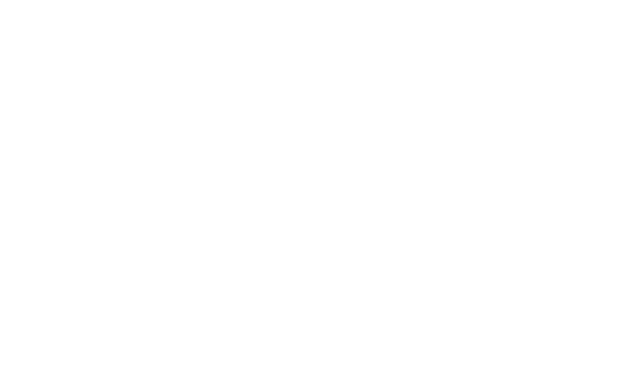
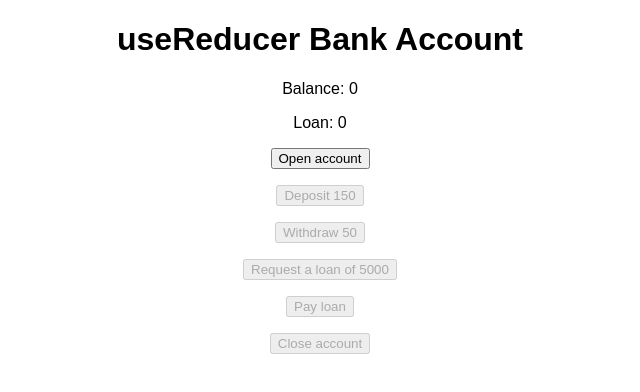
Before and after one commit to Zem860/JonasSchmedtmannReact, a React (Vite) app: page / in a window 1280 px wide. Shown: the top 392 px of the page, without its empty margins (320-960 px from the left). Built offline with nearby package versions, Linux system fonts and the light colour scheme.

Commit message:
complete

```diff
--- a/src/App.jsx
+++ b/src/App.jsx
@@ -1,12 +1,161 @@
-function App() {
+import { useEffect, useReducer } from 'react';
+import './styles.css';
+
+/*
+INSTRUCTIONS / CONSIDERATIONS:
+
+1. Let's implement a simple bank account! It's similar to the example that I used as an analogy to explain how useReducer works, but it's simplified (we're not using account numbers here)
+
+2. Use a reducer to model the following state transitions: openAccount, deposit, withdraw, requestLoan, payLoan, closeAccount. Use the `initialState` below to get started.
+
+3. All operations (expect for opening account) can only be performed if isActive is true. If it's not, just return the original state object. You can check this right at the beginning of the reducer
+
+4. When the account is opened, isActive is set to true. There is also a minimum deposit amount of 500 to open an account (which means that the balance will start at 500)
+
+5. Customer can only request a loan if there is no loan yet. If that condition is met, the requested amount will be registered in the 'loan' state, and it will be added to the balance. If the condition is not met, just return the current state
+
+6. When the customer pays the loan, the opposite happens: the money is taken from the balance, and the 'loan' will get back to 0. This can lead to negative balances, but that's no problem, because the customer can't close their account now (see next point)
+
+7. Customer can only close an account if there is no loan, AND if the balance is zero. If this condition is not met, just return the state. If the condition is met, the account is deactivated and all money is withdrawn. The account basically gets back to the initial state
+*/
+
+const initialState = {
+  balance: 0,
+  loan: 0,
+  isActive: false,
+};
+
+const reducer = (state, action) => {
+  // if (!state.isActive && action.type!=="openAccount") return state;
+
+  switch (action.type) {
+    // case 'nothing':
+    //   console.log('You pressed the button');
+    //   showStates(state.balance, state.loan, state.isActive);
+    //   return { ...state, balance: 1000, loan: 100000, isActive: true };
+    case 'init':
+      return { ...initialState, isActive: true };
+    case 'openAccount':
+      return { ...state, balance: 500, isActive: false };
+    case 'deposit150':
+      return { ...state, balance: state.balance + action.payload };
+    case 'withdraw50':
+      if (state.balance == 0) {
+        return { ...state };
+      } else {
+        return { ...state, balance: state.balance - action.payload };
+      }
+
+    case 'requestloan':
+      if (state.loan > 0) {
+        return { ...state };
+      } else {
+        return {
+          ...state,
+          loan: state.loan + action.payload,
+          balance: state.balance + action.payload,
+        };
+      }
+    case 'payloan':
+      return {
+        ...state,
+        loan: initialState.loan,
+        balance: state.balance - state.loan,
+      };
+    case 'closeAccount':
+      if (state.balance > 0 || state.loan > 0) {
+        return { ...state };
+      } else {
+        return { ...state, isActive: true };
+      }
+    default:
+      throw new Error('Unknown');
+  }
+};
+
+// const showStates = (balance, loan, isActive) => {
+//   console.log(balance, loan, isActive);
+// };
+
+export default function App() {
+  const [{ balance, loan, isActive }, dispatch] = useReducer(
+    reducer,
+    initialState,
+  );
+  useEffect(() => {
+    dispatch({ type: 'init' });
+  }, []);
 
   return (
-    <>
-
-    </>
+    <div className="App">
+      <h1>useReducer Bank Account</h1>
+      <p>Balance: {balance}</p>
+      <p>Loan: {loan}</p>
+      {/* <button
+        onClick={() => {
+          dispatch({ type: 'nothing' });
+        }}
+      ></button> */}
+      <p>
+        <button
+          onClick={() => {
+            dispatch({ type: 'openAccount' });
+          }}
+          disabled={!isActive}
+        >
+          Open account
+        </button>
+      </p>
+      <p>
+        <button
+          onClick={() => {
+            dispatch({ type: 'deposit150', payload: 150 });
+          }}
+          disabled={isActive}
+        >
+          Deposit 150
+        </button>
+      </p>
+      <p>
+        <button
+          onClick={() => {
+            dispatch({ type: 'withdraw50', payload: 50 });
+          }}
+          disabled={isActive}
+        >
+          Withdraw 50
+        </button>
+      </p>
+      <p>
+        <button
+          onClick={() => {
+            dispatch({ type: 'requestloan', payload: 5000 });
+          }}
+          disabled={isActive}
+        >
+          Request a loan of 5000
+        </button>
+      </p>
+      <p>
+        <button
+          onClick={() => {
+            dispatch({ type: 'payloan' });
+          }}
+          disabled={isActive}
+        >
+          Pay loan
+        </button>
+      </p>
+      <p>
+        <button
+          onClick={() => {
+            dispatch({ type: 'closeAccount' });
+          }}
+          disabled={isActive}
+        >
+          Close account
+        </button>
+      </p>
+    </div>
   );
 }
-
-
-
-export default App;
--- /dev/null
+++ b/src/styles.css
@@ -0,0 +1,4 @@
+.App {
+    font-family: sans-serif;
+    text-align: center;
+  }
```
